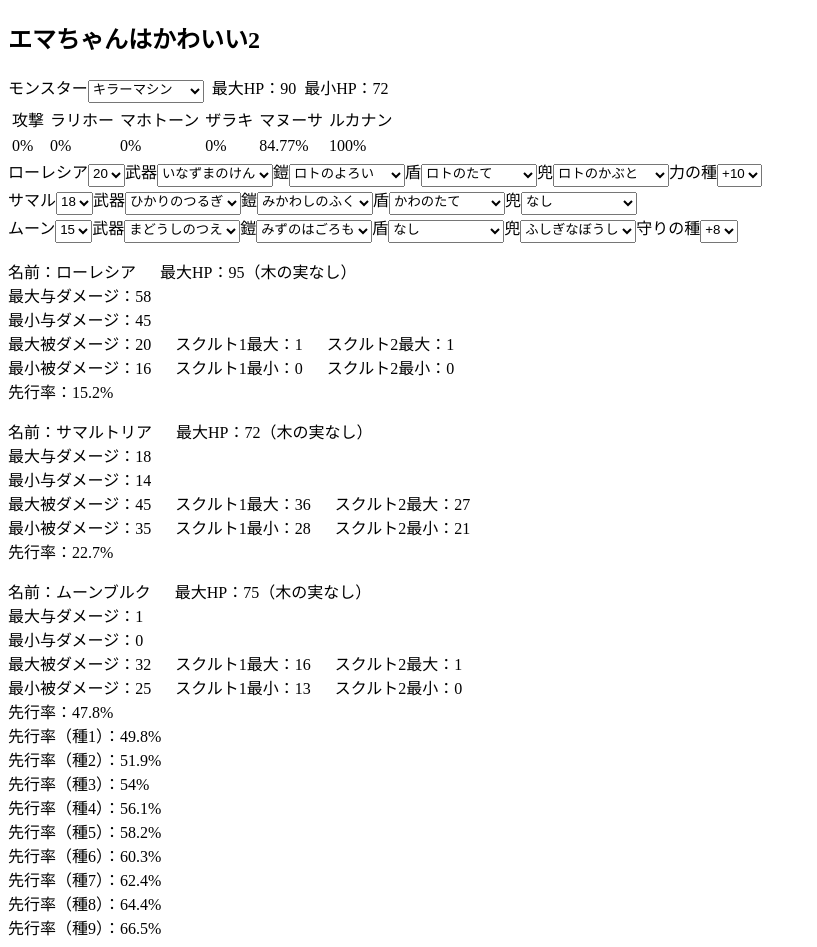
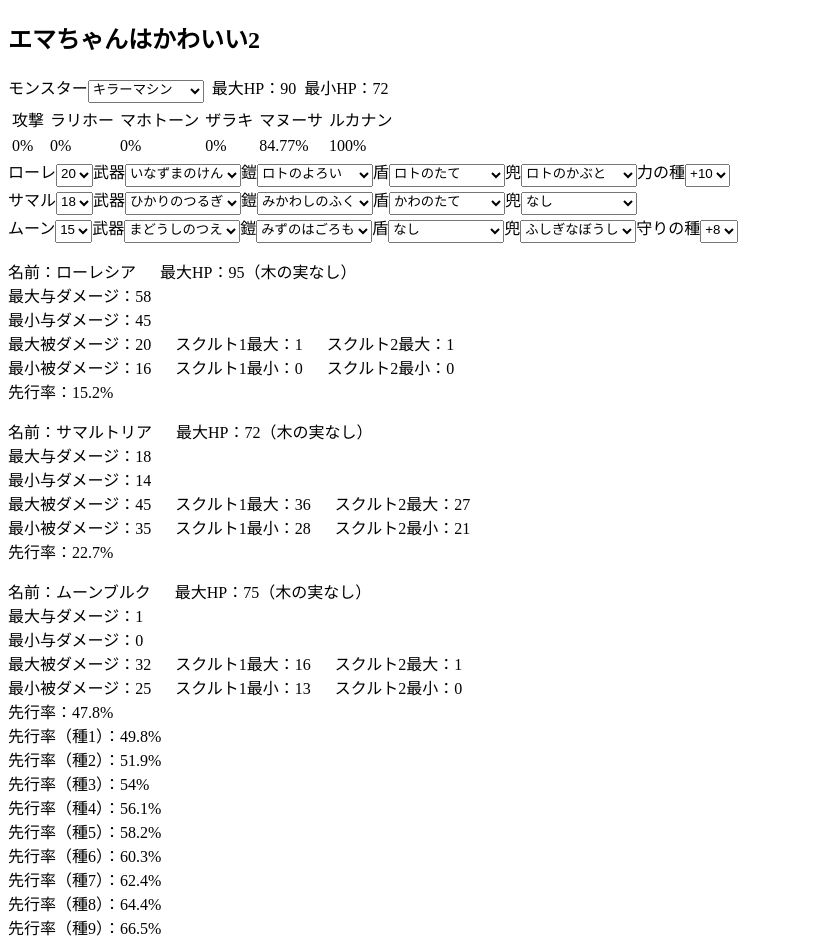
Before and after one commit to ooarikui/ema-chan-ha-kawaii2, a Vue app: page / in a window 1280 px wide. Shown: the whole page, without its empty margins (0-817 px from the left). Built offline with nearby package versions, Linux system fonts and the light colour scheme.

Commit message:
気になっていたローレシアをローレに修正

```diff
--- a/src/App.vue
+++ b/src/App.vue
@@ -49,7 +49,7 @@
         </table>
       </div>
       <div class="input">
-        <label>ローレシア</label>
+        <label>ローレ</label>
         <select v-model="role">
           <option v-for="r of roles" :key="r.Lv" :value="r">
             {{ r.Lv }}
```
Also changed, not shown: 7 other files (tests, documents, lock files or other folders).
